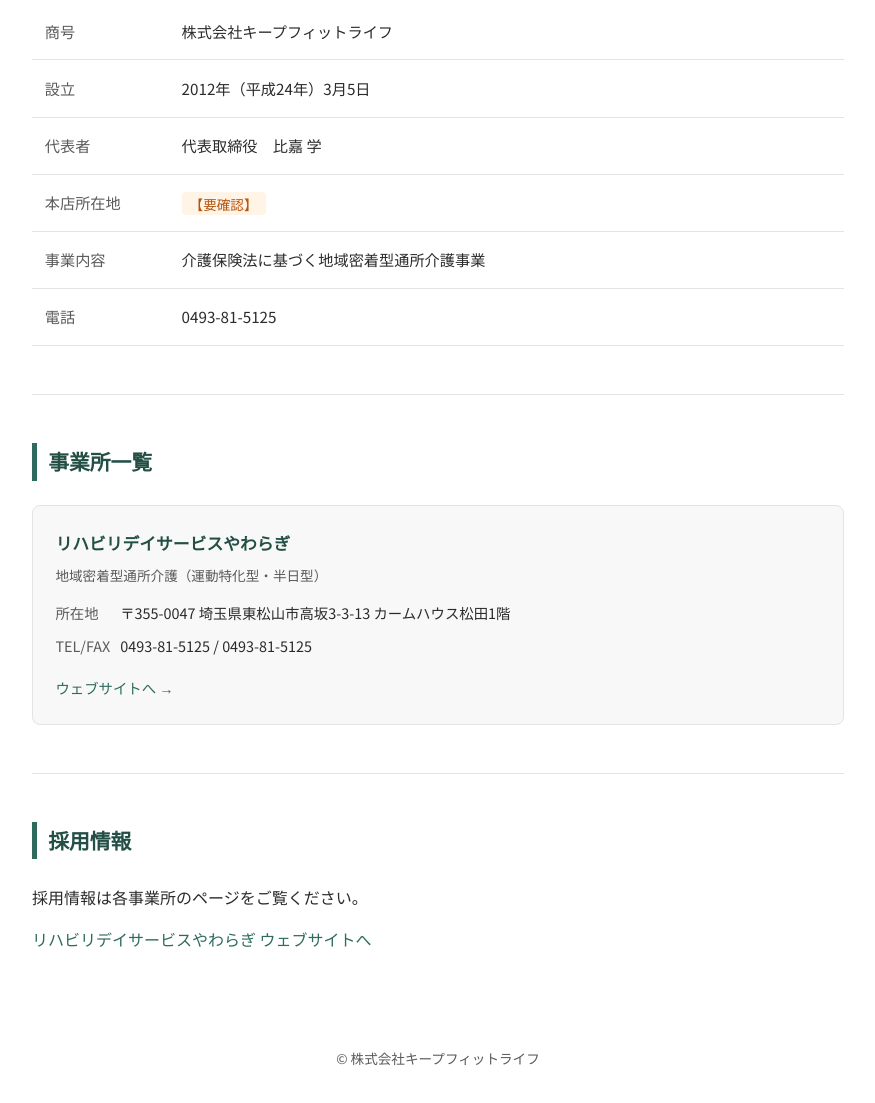
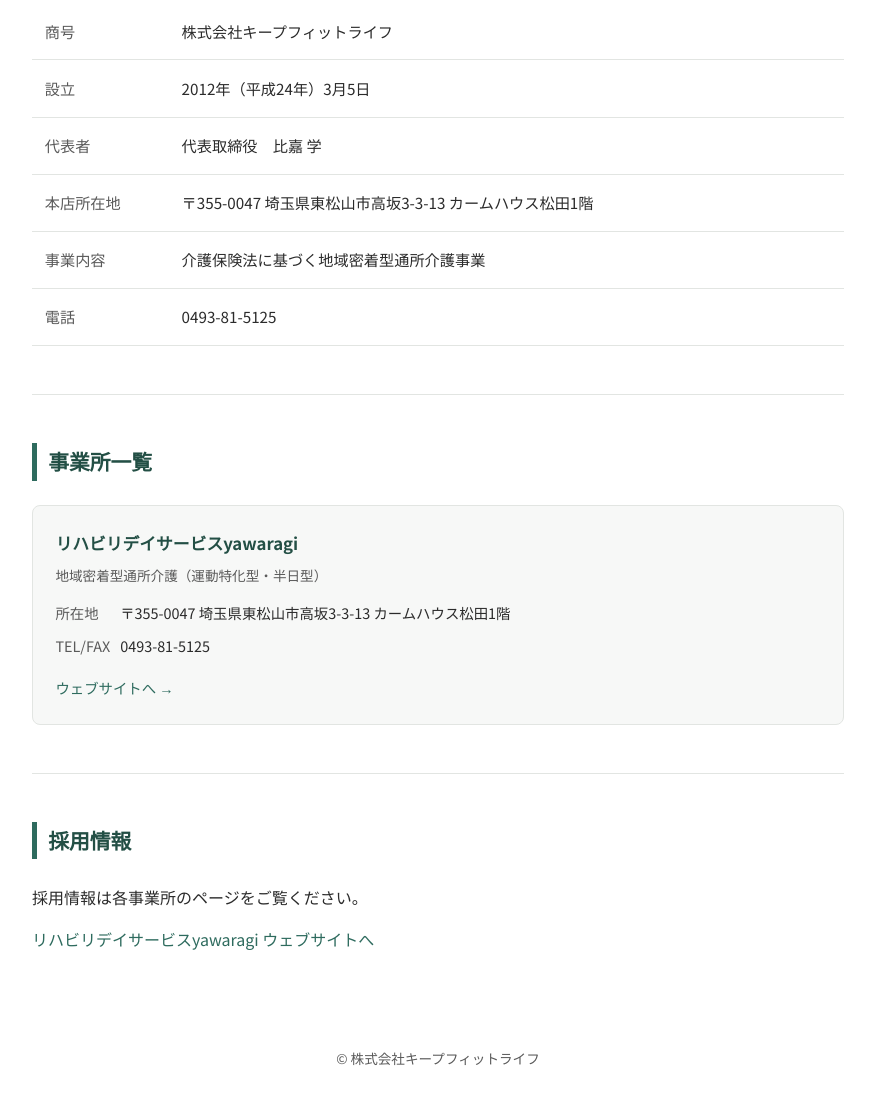
Before and after one commit to m-higa-sys/keepfitlife-site, a plain HTML site: page index.html in a window 1280 px wide. Shown: the part 672-1775 px from the top of the page, without its empty margins (202-1077 px from the left). Drawn offline with Linux system fonts and the light colour scheme.

Commit message:
本店所在地を確定・事業所名を正式名称に統一・事業所カードを静的HTML化

```diff
--- a/index.html
+++ b/index.html
@@ -189,7 +189,7 @@
       <tr><th>商号</th><td>株式会社キープフィットライフ</td></tr>
       <tr><th>設立</th><td>2012年（平成24年）3月5日</td></tr>
       <tr><th>代表者</th><td>代表取締役　比嘉 学</td></tr>
-      <tr><th>本店所在地</th><td><span class="tbd">【要確認】</span></td></tr>
+      <tr><th>本店所在地</th><td>〒355-0047 埼玉県東松山市高坂3-3-13 カームハウス松田1階</td></tr>
       <tr><th>事業内容</th><td>介護保険法に基づく地域密着型通所介護事業</td></tr>
       <tr><th>電話</th><td>0493-81-5125</td></tr>
     </table>
@@ -197,13 +197,26 @@
 
   <section class="offices">
     <h2>事業所一覧</h2>
-    <div class="office-grid" id="office-grid"></div>
+    <!-- 事業所を追加する場合は、この office-card ブロックを1つ複製して内容を書き換えてください -->
+    <div class="office-grid">
+      <div class="office-card">
+        <h3>リハビリデイサービスyawaragi</h3>
+        <p class="type">地域密着型通所介護（運動特化型・半日型）</p>
+        <dl>
+          <dt>所在地</dt>
+          <dd>〒355-0047 埼玉県東松山市高坂3-3-13 カームハウス松田1階</dd>
+          <dt>TEL/FAX</dt>
+          <dd>0493-81-5125</dd>
+        </dl>
+        <a class="card-link" href="https://www.keepfitlife-yawaragi.com/" target="_blank" rel="noopener">ウェブサイトへ →</a>
+      </div>
+    </div>
   </section>
 
   <section class="recruit">
     <h2>採用情報</h2>
     <p>採用情報は各事業所のページをご覧ください。</p>
-    <p><a href="https://www.keepfitlife-yawaragi.com/" target="_blank" rel="noopener">リハビリデイサービスやわらぎ ウェブサイトへ</a></p>
+    <p><a href="https://www.keepfitlife-yawaragi.com/" target="_blank" rel="noopener">リハビリデイサービスyawaragi ウェブサイトへ</a></p>
   </section>
 
 </main>
@@ -212,69 +225,5 @@
   &copy; 株式会社キープフィットライフ
 </footer>
 
-<script>
-  // 事業所データ：今後増える場合はこの配列に追加してください
-  var OFFICES = [
-    {
-      name: "リハビリデイサービスやわらぎ",
-      type: "地域密着型通所介護（運動特化型・半日型）",
-      zip: "〒355-0047",
-      address: "埼玉県東松山市高坂3-3-13 カームハウス松田1階",
-      tel: "0493-81-5125",
-      fax: "0493-81-5125",
-      url: "https://www.keepfitlife-yawaragi.com/"
-    }
-  ];
-
-  function renderOffices() {
-    var grid = document.getElementById('office-grid');
-    OFFICES.forEach(function (office) {
-      var card = document.createElement('div');
-      card.className = 'office-card';
-
-      var h3 = document.createElement('h3');
-      h3.textContent = office.name;
-      card.appendChild(h3);
-
-      var type = document.createElement('p');
-      type.className = 'type';
-      type.textContent = office.type;
-      card.appendChild(type);
-
-      var dl = document.createElement('dl');
-
-      var addrDt = document.createElement('dt');
-      addrDt.textContent = '所在地';
-      var addrDd = document.createElement('dd');
-      addrDd.textContent = office.zip + ' ' + office.address;
-      dl.appendChild(addrDt);
-      dl.appendChild(addrDd);
-
-      var telDt = document.createElement('dt');
-      telDt.textContent = 'TEL/FAX';
-      var telDd = document.createElement('dd');
-      telDd.textContent = office.tel + (office.fax ? ' / ' + office.fax : '');
-      dl.appendChild(telDt);
-      dl.appendChild(telDd);
-
-      card.appendChild(dl);
-
-      if (office.url) {
-        var link = document.createElement('a');
-        link.className = 'card-link';
-        link.href = office.url;
-        link.target = '_blank';
-        link.rel = 'noopener';
-        link.textContent = 'ウェブサイトへ →';
-        card.appendChild(link);
-      }
-
-      grid.appendChild(card);
-    });
-  }
-
-  renderOffices();
-</script>
-
 </body>
 </html>
```
